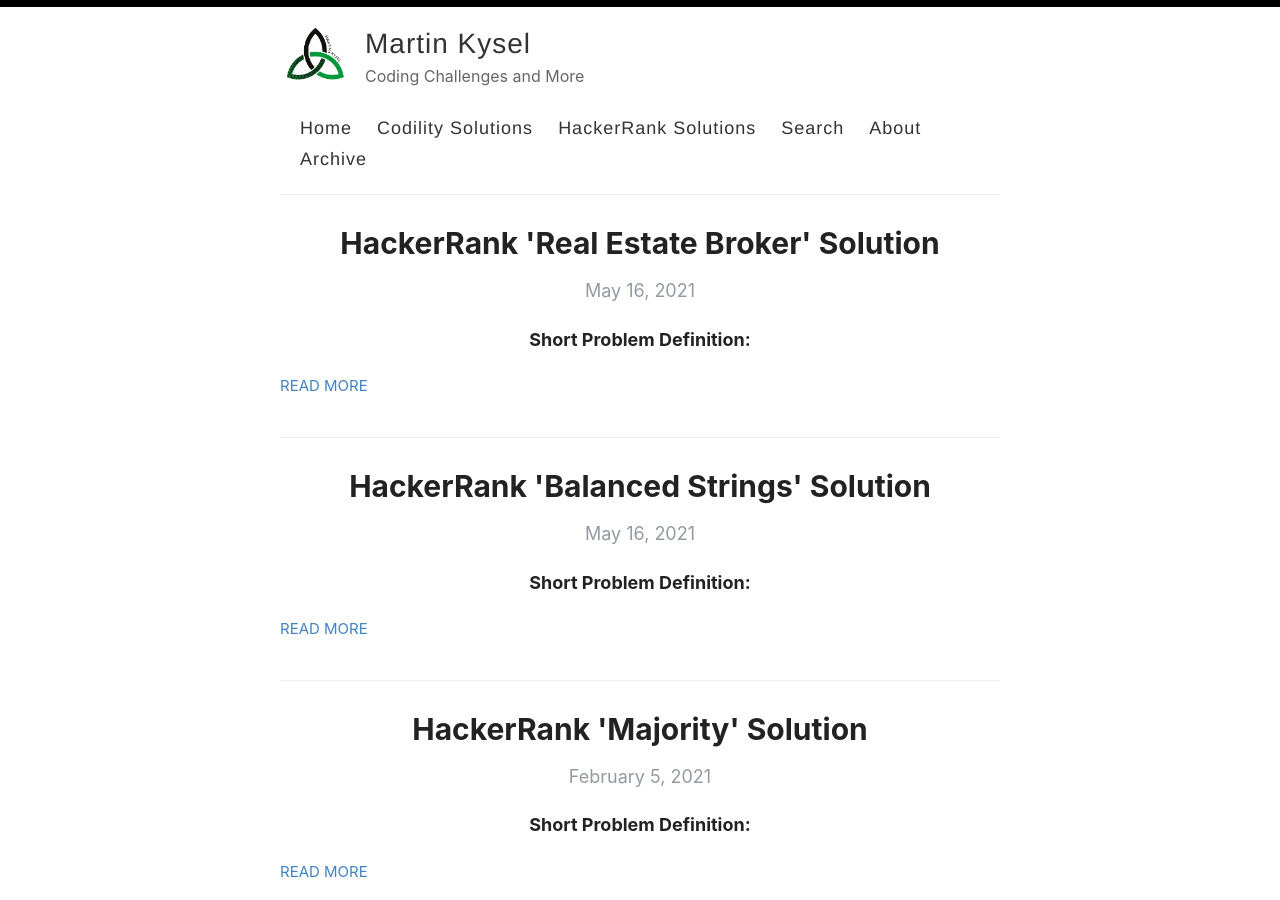
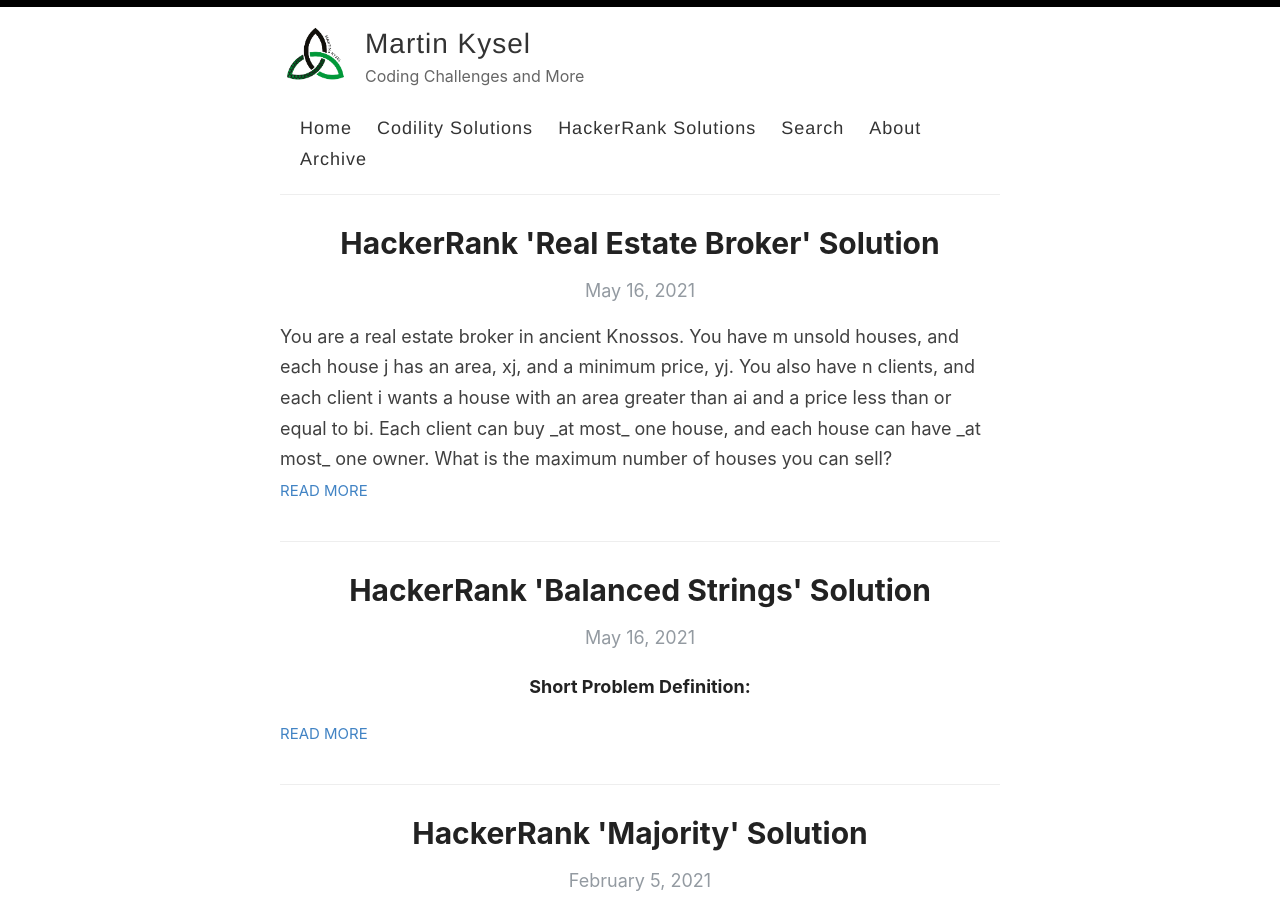
Before and after one commit to mkysel/mkysel.github.io, a Jekyll site: the page built from index.html, in a window 1280 px wide and 900 px high. Built offline with Jekyll 4.4.1, drawn with Linux system fonts in a browser that asks for light colours; the list of posts is cut into pages by our own code.

Commit message:
use excerpt

```diff
--- a/_posts/2021-05-16-hackerrank-real-estate-broker-solution.md
+++ b/_posts/2021-05-16-hackerrank-real-estate-broker-solution.md
@@ -5,6 +5,7 @@ categories:
   - "coding-challenge"
   - "hackerrank"
   - "python"
+excerpt: You are a real estate broker in ancient Knossos. You have m unsold houses, and each house j has an area, xj, and a minimum price, yj. You also have n clients, and each client i wants a house with an area greater than ai and a price less than or equal to bi. Each client can buy _at most_ one house, and each house can have _at most_ one owner. What is the maximum number of houses you can sell?
 ---
 
 ##### Short Problem Definition:
```
